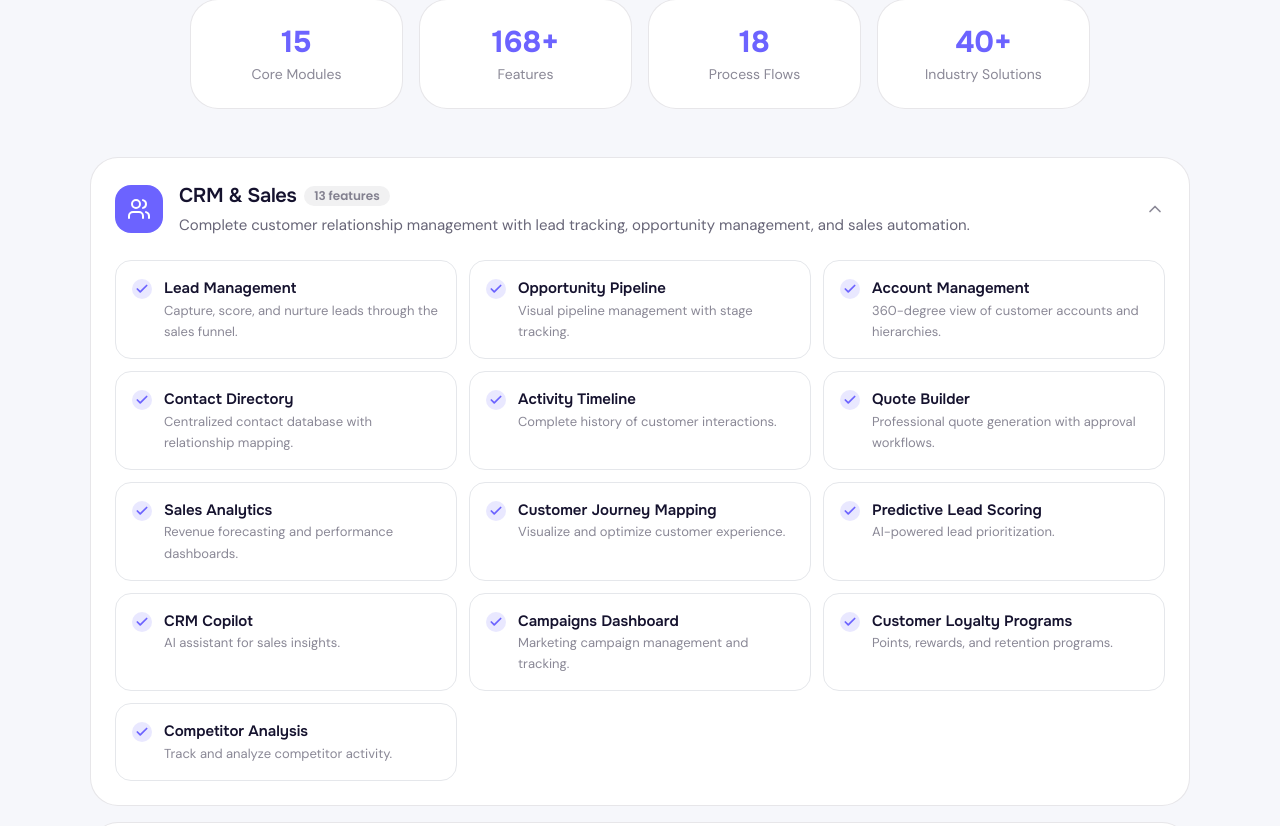
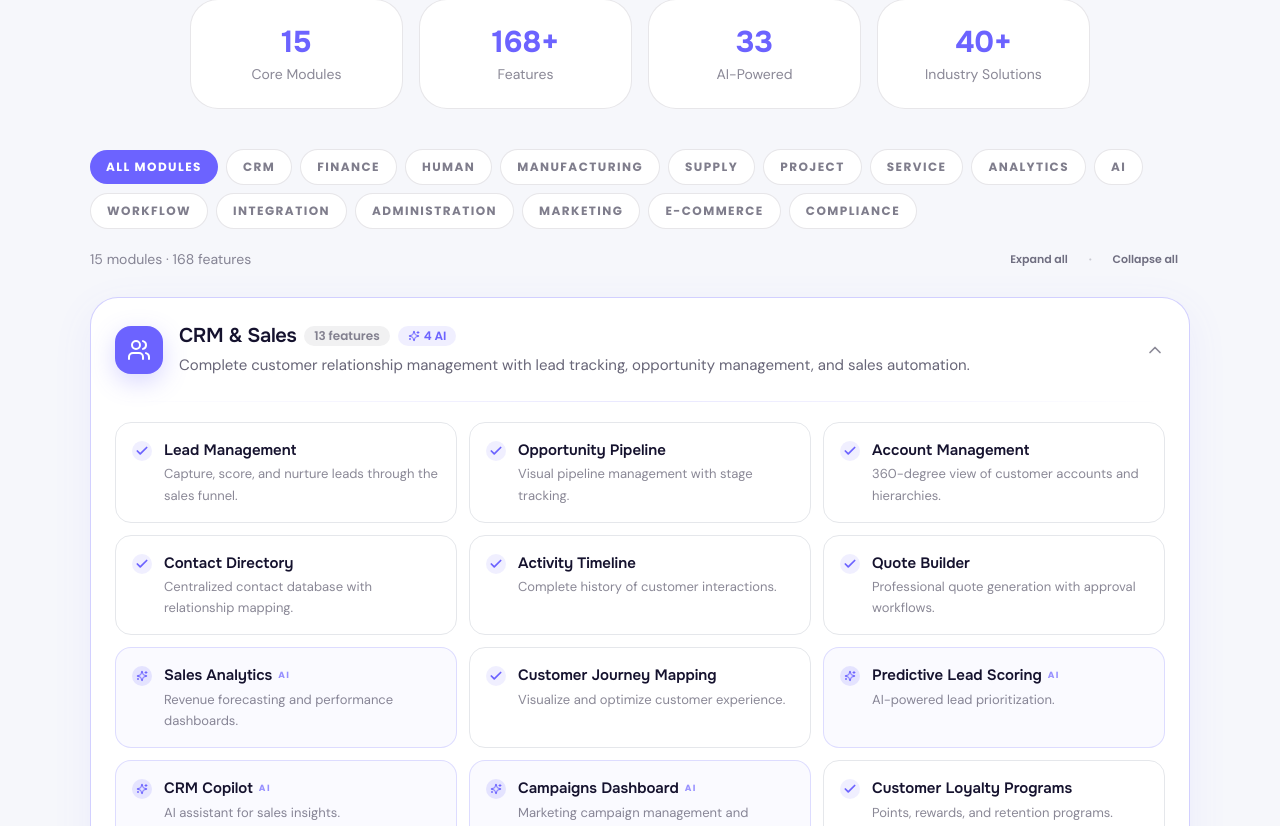
Before and after one commit to asadknow-hub/marketingwebsite, a Next.js app: page /features in a window 1280 px wide. Shown: the part 574-1400 px from the top of the page. Built offline with nearby package versions, Linux system fonts and the light colour scheme; a web font is replaced by a local one.

Commit message:
Refine Features page: category filter pills, AI-powered badges, expand/collapse all, result count, clear search, improved empty state, accordion open accent, bottom CTA

```diff
--- a/app/(site)/features/page.tsx
+++ b/app/(site)/features/page.tsx
@@ -2,16 +2,36 @@
 
 import React, { useMemo, useState } from "react";
 import { motion, AnimatePresence } from "framer-motion";
-import { Search, ChevronDown, Check, LayoutGrid } from "lucide-react";
+import { Search, ChevronDown, Check, LayoutGrid, Sparkles, X, ArrowUpRight } from "lucide-react";
+import Link from "next/link";
 import { featureModules } from "@/lib/data/featureModules";
 import PageHero from "@/components/site/PageHero";
+import { useGetInTouchModal } from "@/components/site/GetInTouchModal";
+
+const aiKeywords = ["ai", "copilot", "predictive", "forecast", "anomaly", "recommendation", "cognitive", "semantic"];
+
+function isAIFeature(name: string, desc: string) {
+  const text = (name + " " + desc).toLowerCase();
+  return aiKeywords.some((k) => text.includes(k));
+}
 
 export default function FeaturesPage() {
   const [search, setSearch] = useState("");
   const [expanded, setExpanded] = useState<string[]>(["crm", "finance"]);
+  const [activeCategory, setActiveCategory] = useState<string>("all");
+  const { openGetInTouch } = useGetInTouchModal();
 
   const totalFeatures = useMemo(
     () => featureModules.reduce((sum, m) => sum + m.features.length, 0),
+    []
+  );
+
+  const aiFeatureCount = useMemo(
+    () =>
+      featureModules.reduce(
+        (sum, m) => sum + m.features.filter((f) => isAIFeature(f.name, f.description)).length,
+        0
+      ),
     []
   );
 
@@ -20,10 +40,14 @@ export default function FeaturesPage() {
       prev.includes(id) ? prev.filter((x) => x !== id) : [...prev, id]
     );
 
+  const expandAll = () => setExpanded(featureModules.map((m) => m.id));
+  const collapseAll = () => setExpanded([]);
+
   const q = search.toLowerCase();
   const filtered = useMemo(
     () =>
       featureModules.filter((m) => {
+        if (activeCategory !== "all" && m.id !== activeCategory) return false;
         if (!q) return true;
         return (
           m.name.toLowerCase().includes(q) ||
@@ -35,13 +59,13 @@ export default function FeaturesPage() {
           )
         );
       }),
-    [q]
+    [q, activeCategory]
   );
 
   const stats = [
     { value: `${featureModules.length}`, label: "Core Modules" },
     { value: `${totalFeatures}+`, label: "Features" },
-    { value: "18", label: "Process Flows" },
+    { value: `${aiFeatureCount}`, label: "AI-Powered" },
     { value: "40+", label: "Industry Solutions" },
   ];
 
@@ -55,7 +79,7 @@ export default function FeaturesPage() {
             Complete <span className="text-[#6C63FF]">feature overview</span>
           </>
         }
-        subtitle={`Explore ${totalFeatures}+ features across ${featureModules.length} modules designed to transform your enterprise operations.`}
+        subtitle={`Explore ${totalFeatures}+ features across ${featureModules.length} modules — with ${aiFeatureCount} AI-powered capabilities built in.`}
       >
         <div className="relative w-full max-w-xl">
           <Search className="absolute left-4 top-1/2 -translate-y-1/2 w-5 h-5 text-[#15122E]/40" />
@@ -63,13 +87,22 @@ export default function FeaturesPage() {
             value={search}
             onChange={(e) => setSearch(e.target.value)}
             placeholder="Search features, modules, or capabilities..."
-            className="w-full h-13 py-3.5 pl-12 pr-4 rounded-full border border-[#15122E]/10 bg-white/80 font-['DM_Sans'] text-[#15122E] placeholder:text-[#15122E]/40 outline-none focus:border-[#6C63FF] focus:ring-2 focus:ring-[#6C63FF]/20 transition-all"
+            className="w-full h-13 py-3.5 pl-12 pr-12 rounded-full border border-[#15122E]/10 bg-white/80 font-['DM_Sans'] text-[#15122E] placeholder:text-[#15122E]/40 outline-none focus:border-[#6C63FF] focus:ring-2 focus:ring-[#6C63FF]/20 transition-all"
           />
+          {search && (
+            <button
+              onClick={() => setSearch("")}
+              className="absolute right-4 top-1/2 -translate-y-1/2 w-5 h-5 flex items-center justify-center text-[#15122E]/40 hover:text-[#15122E] transition-colors"
+              aria-label="Clear search"
+            >
+              <X className="w-4 h-4" />
+            </button>
+          )}
         </div>
       </PageHero>
 
       {/* Stats */}
-      <section className="w-full px-4 sm:px-6 lg:px-8 pb-12 bg-[#F6F7FB]">
+      <section className="w-full px-4 sm:px-6 lg:px-8 pb-10 bg-[#F6F7FB]">
         <div className="max-w-[900px] mx-auto grid grid-cols-2 md:grid-cols-4 gap-4">
           {stats.map((s, i) => (
             <motion.div
@@ -87,17 +120,84 @@ export default function FeaturesPage() {
         </div>
       </section>
 
+      {/* Category filter + controls */}
+      <section className="w-full px-4 sm:px-6 lg:px-8 pb-6 bg-[#F6F7FB]">
+        <div className="max-w-[1100px] mx-auto flex flex-col gap-4">
+          <div className="flex flex-wrap items-center gap-2">
+            <button
+              onClick={() => setActiveCategory("all")}
+              className={`px-4 py-2 rounded-full font-poppins text-[12px] font-bold uppercase tracking-[0.12em] transition-all ${
+                activeCategory === "all"
+                  ? "bg-[#6C63FF] text-white"
+                  : "bg-white border border-[#15122E]/10 text-[#15122E]/55 hover:text-[#15122E] hover:border-[#6C63FF]/30"
+              }`}
+            >
+              All Modules
+            </button>
+            {featureModules.map((m) => (
+              <button
+                key={m.id}
+                onClick={() => setActiveCategory(m.id)}
+                className={`px-4 py-2 rounded-full font-poppins text-[12px] font-bold uppercase tracking-[0.12em] transition-all ${
+                  activeCategory === m.id
+                    ? "bg-[#6C63FF] text-white"
+                    : "bg-white border border-[#15122E]/10 text-[#15122E]/55 hover:text-[#15122E] hover:border-[#6C63FF]/30"
+                }`}
+              >
+                {m.name.split(" ")[0]}
+              </button>
+            ))}
+          </div>
+
+          <div className="flex items-center justify-between gap-4">
+            <p className="font-['DM_Sans'] text-sm text-[#15122E]/50">
+              {filtered.length} module{filtered.length !== 1 ? "s" : ""} ·{" "}
+              {filtered.reduce((s, m) => s + (q ? m.features.filter(f => f.name.toLowerCase().includes(q) || f.description.toLowerCase().includes(q)).length : m.features.length), 0)} features
+            </p>
+            <div className="flex items-center gap-2">
+              <button
+                onClick={expandAll}
+                className="px-3 py-1.5 rounded-full font-poppins text-[11px] font-semibold text-[#15122E]/60 hover:text-[#6C63FF] hover:bg-[#6C63FF]/8 transition-all"
+              >
+                Expand all
+              </button>
+              <span className="text-[#15122E]/20">·</span>
+              <button
+                onClick={collapseAll}
+                className="px-3 py-1.5 rounded-full font-poppins text-[11px] font-semibold text-[#15122E]/60 hover:text-[#6C63FF] hover:bg-[#6C63FF]/8 transition-all"
+              >
+                Collapse all
+              </button>
+            </div>
+          </div>
+        </div>
+      </section>
+
       {/* Accordion */}
-      <section className="w-full px-4 sm:px-6 lg:px-8 pb-24 bg-[#F6F7FB]">
+      <section className="w-full px-4 sm:px-6 lg:px-8 pb-20 bg-[#F6F7FB]">
         <div className="max-w-[1100px] mx-auto space-y-4">
           {filtered.length === 0 && (
-            <p className="text-center py-16 font-['DM_Sans'] text-[#15122E]/40">
-              No features found for &quot;{search}&quot;.
+            <div className="text-center py-20">
+              <div className="w-16 h-16 rounded-full bg-[#15122E]/[0.06] flex items-center justify-center mx-auto mb-4">
+                <Search className="w-7 h-7 text-[#15122E]/30" />
+              </div>
+              <p className="font-onest text-lg font-semibold text-[#15122E]/60 mb-1">
+                No features found
               </p>
+              <p className="font-['DM_Sans'] text-sm text-[#15122E]/40">
+                Try a different search term or clear filters.
+              </p>
+              <button
+                onClick={() => { setSearch(""); setActiveCategory("all"); }}
+                className="mt-4 px-5 py-2.5 rounded-full bg-[#6C63FF] text-white font-poppins text-sm font-semibold hover:bg-[#4F46E5] transition-colors"
+              >
+                Reset filters
+              </button>
+            </div>
           )}
           {filtered.map((mod) => {
             const Icon = mod.icon;
-            const isOpen = expanded.includes(mod.id);
+            const isOpen = expanded.includes(mod.id) || !!q;
             const visibleFeatures = q
               ? mod.features.filter(
                   (f) =>
@@ -105,18 +205,25 @@ export default function FeaturesPage() {
                     f.description.toLowerCase().includes(q)
                 )
               : mod.features;
+            const modAICount = mod.features.filter((f) => isAIFeature(f.name, f.description)).length;
             return (
               <div
                 key={mod.id}
-                className="rounded-[28px] border border-[#15122E]/10 bg-white overflow-hidden"
+                className={`rounded-[28px] border bg-white overflow-hidden transition-all duration-300 ${
+                  isOpen
+                    ? "border-[#6C63FF]/30 shadow-[0_12px_40px_rgba(108,99,255,0.08)]"
+                    : "border-[#15122E]/10"
+                }`}
               >
                 <button
                   onClick={() => toggle(mod.id)}
-                  className="w-full flex items-center justify-between gap-4 p-6 text-left hover:bg-[#15122E]/[0.03] transition-colors"
+                  className="w-full flex items-center justify-between gap-4 p-6 text-left hover:bg-[#15122E]/[0.02] transition-colors"
                 >
                   <div className="flex items-center gap-4">
-                    <div className="w-12 h-12 rounded-2xl bg-[#6C63FF] flex items-center justify-center shrink-0">
-                      <Icon className="w-6 h-6 text-white" />
+                    <div className={`w-12 h-12 rounded-2xl flex items-center justify-center shrink-0 transition-all ${
+                      isOpen ? "bg-[#6C63FF] shadow-[0_8px_24px_rgba(108,99,255,0.25)]" : "bg-[#6C63FF]/10"
+                    }`}>
+                      <Icon className={`w-6 h-6 transition-colors ${isOpen ? "text-white" : "text-[#6C63FF]"}`} />
                     </div>
                     <div>
                       <div className="flex items-center gap-2 flex-wrap">
@@ -126,6 +233,12 @@ export default function FeaturesPage() {
                         <span className="px-2.5 py-0.5 rounded-full bg-[#15122E]/[0.06] text-[#15122E]/50 font-poppins text-xs font-semibold">
                           {mod.features.length} features
                         </span>
+                        {modAICount > 0 && (
+                          <span className="inline-flex items-center gap-1 px-2.5 py-0.5 rounded-full bg-[#6C63FF]/10 text-[#6C63FF] font-poppins text-xs font-semibold">
+                            <Sparkles className="w-3 h-3" />
+                            {modAICount} AI
+                          </span>
+                        )}
                       </div>
                       <p className="mt-1 font-['DM_Sans'] text-[15px] text-[#15122E]/65">
                         {mod.description}
@@ -138,7 +251,7 @@ export default function FeaturesPage() {
                 </button>
 
                 <AnimatePresence initial={false}>
-                  {(isOpen || q) && (
+                  {isOpen && (
                     <motion.div
                       initial={{ height: 0, opacity: 0 }}
                       animate={{ height: "auto", opacity: 1 }}
@@ -146,27 +259,50 @@ export default function FeaturesPage() {
                       transition={{ duration: 0.35, ease: "easeInOut" }}
                       className="overflow-hidden"
                     >
-                      <div className="px-6 pb-6 grid grid-cols-1 md:grid-cols-2 lg:grid-cols-3 gap-3">
-                        {visibleFeatures.map((f) => (
+                      <div className="px-6 pb-6">
+                        <div className="h-px bg-gradient-to-r from-transparent via-[#6C63FF]/15 to-transparent mb-5" />
+                        <div className="grid grid-cols-1 md:grid-cols-2 lg:grid-cols-3 gap-3">
+                          {visibleFeatures.map((f) => {
+                            const ai = isAIFeature(f.name, f.description);
+                            return (
                               <div
                                 key={f.name}
-                            className="p-4 rounded-2xl border border-[#15122E]/8 hover:border-[#6C63FF]/40 hover:bg-[#6C63FF]/[0.06] transition-all"
+                                className={`p-4 rounded-2xl border transition-all ${
+                                  ai
+                                    ? "border-[#6C63FF]/20 bg-[#6C63FF]/[0.03] hover:border-[#6C63FF]/40 hover:bg-[#6C63FF]/[0.06]"
+                                    : "border-[#15122E]/8 hover:border-[#6C63FF]/40 hover:bg-[#6C63FF]/[0.04]"
+                                }`}
                               >
                                 <div className="flex items-start gap-3">
-                              <div className="w-5 h-5 rounded-full bg-[#6C63FF]/15 flex items-center justify-center shrink-0 mt-0.5">
+                                  <div className={`w-5 h-5 rounded-full flex items-center justify-center shrink-0 mt-0.5 ${
+                                    ai ? "bg-[#6C63FF]/15" : "bg-[#6C63FF]/10"
+                                  }`}>
+                                    {ai ? (
+                                      <Sparkles className="w-3 h-3 text-[#6C63FF]" />
+                                    ) : (
                                       <Check className="w-3.5 h-3.5 text-[#6C63FF]" strokeWidth={3} />
+                                    )}
                                   </div>
                                   <div>
-                                <div className="font-onest text-[15px] font-semibold text-[#15122E]">
+                                    <div className="flex items-center gap-1.5">
+                                      <span className="font-onest text-[15px] font-semibold text-[#15122E]">
                                         {f.name}
+                                      </span>
+                                      {ai && (
+                                        <span className="text-[9px] font-poppins font-bold uppercase tracking-[0.16em] text-[#6C63FF]/70">
+                                          AI
+                                        </span>
+                                      )}
                                     </div>
-                                <div className="font-['DM_Sans'] text-[13px] text-[#15122E]/50 leading-relaxed">
+                                    <div className="font-['DM_Sans'] text-[13px] text-[#15122E]/50 leading-relaxed mt-0.5">
                                       {f.description}
                                     </div>
                                   </div>
                                 </div>
                               </div>
-                        ))}
+                            );
+                          })}
+                        </div>
                       </div>
                     </motion.div>
                   )}
@@ -176,6 +312,32 @@ export default function FeaturesPage() {
           })}
         </div>
       </section>
+
+      {/* CTA */}
+      <section className="w-full px-4 sm:px-6 lg:px-8 pb-24 bg-[#F6F7FB]">
+        <div className="max-w-[900px] mx-auto rounded-[32px] p-10 lg:p-14 text-center bg-gradient-to-br from-[#6C63FF] to-[#4F46E5] text-white">
+          <h2 className="font-onest text-[26px] lg:text-[34px] font-semibold tracking-[-1px] mb-3">
+            Need a specific feature?
+          </h2>
+          <p className="max-w-[520px] mx-auto text-white/85 font-['DM_Sans'] text-lg mb-8">
+            Our agentic platform adapts to your business. Talk to our team about custom workflows and module configurations.
+          </p>
+          <div className="flex flex-col sm:flex-row items-center justify-center gap-3">
+            <button
+              onClick={openGetInTouch}
+              className="inline-flex items-center gap-2 h-12 px-8 rounded-full bg-white text-[#6C63FF] font-poppins font-semibold hover:scale-[1.02] transition-transform"
+            >
+              Talk to an Expert <ArrowUpRight className="w-4 h-4" />
+            </button>
+            <Link
+              href="/modules"
+              className="inline-flex items-center gap-2 h-12 px-8 rounded-full border border-white/30 text-white font-poppins font-semibold hover:bg-white/10 transition-colors"
+            >
+              Explore Modules
+            </Link>
+          </div>
+        </div>
+      </section>
     </>
   );
 }
```
Lines whose indentation alone changed are shown as unchanged.
